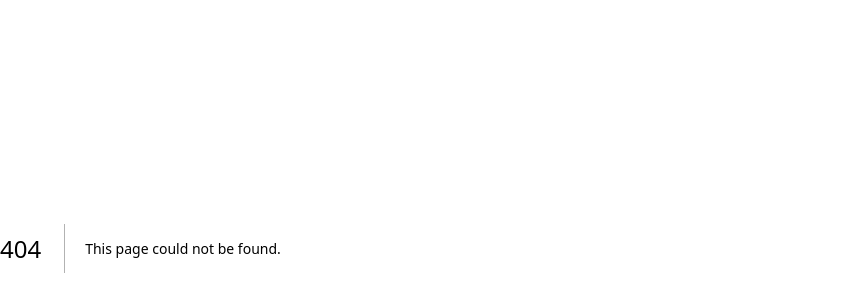
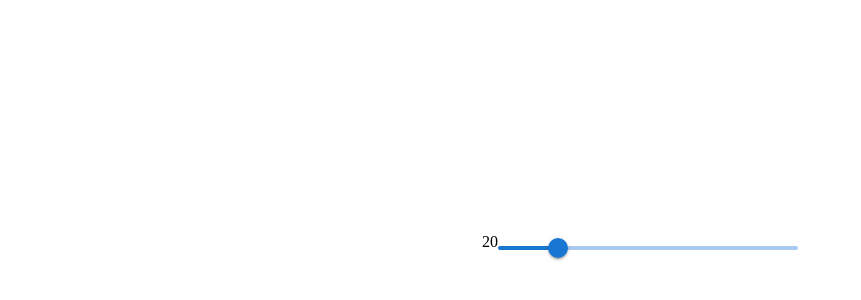
Before and after one commit to dbs271/next-test, a Next.js app: page /unity-page in a window 1280 px wide. Before the commit this address had no page. Shown: the part 152-452 px from the top of the page, without its empty margins (0-861 px from the left). Built offline with nearby package versions, Linux system fonts and the light colour scheme.

Commit message:
mui library slider bar test

```diff
--- a/package.json
+++ b/package.json
@@ -9,6 +9,9 @@
     "lint": "next lint"
   },
   "dependencies": {
+    "@emotion/react": "^11.11.1",
+    "@emotion/styled": "^11.11.0",
+    "@mui/material": "^5.15.1",
     "next": "13.5.6",
     "nextjs-unity-webgl": "^8.6.0",
     "react": "^18",
--- a/src/app/unity-page/layout.js
+++ b/src/app/unity-page/layout.js
@@ -1,3 +1,5 @@
 const Layout = (props) => {
-  return <div>{props.children}</div>;
+  return <>{props.children}</>;
 };
+
+export default Layout;
--- /dev/null
+++ b/src/app/unity-page/page.js
@@ -0,0 +1,38 @@
+"use client";
+import { Slider } from "@mui/material";
+import React, { useState } from "react";
+
+const Home = () => {
+  const [slider, setSlider] = useState(20);
+
+  const handleSliderChange = (event, newValue) => {
+    setSlider(newValue);
+  };
+  console.log(slider);
+
+  return (
+    <div
+      style={{
+        width: "100%",
+        height: "100vh",
+        display: "flex",
+        justifyContent: "center",
+        alignItems: "center",
+        flexDirection: "column",
+      }}
+    >
+      <div>
+        {slider}
+        <Slider
+          style={{ width: "300px", alignSelf: "center" }}
+          value={slider}
+          aria-label="Default"
+          valueLabelDisplay="auto"
+          onChange={handleSliderChange}
+        />
+      </div>
+    </div>
+  );
+};
+
+export default Home;
```
Also changed, not shown: src/app/page.js (+19 -1 lines), 1 other file (tests, documents, lock files or other folders).
